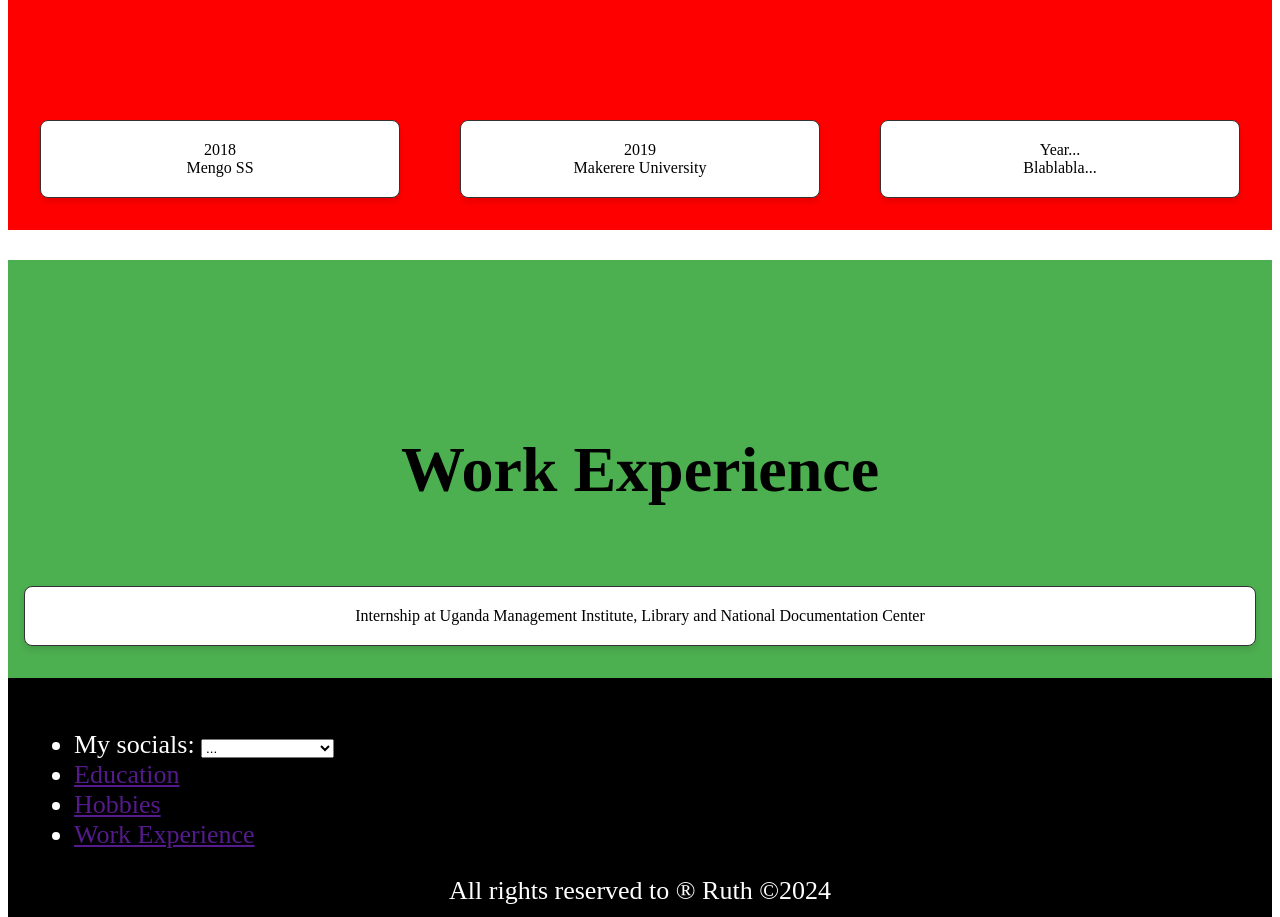
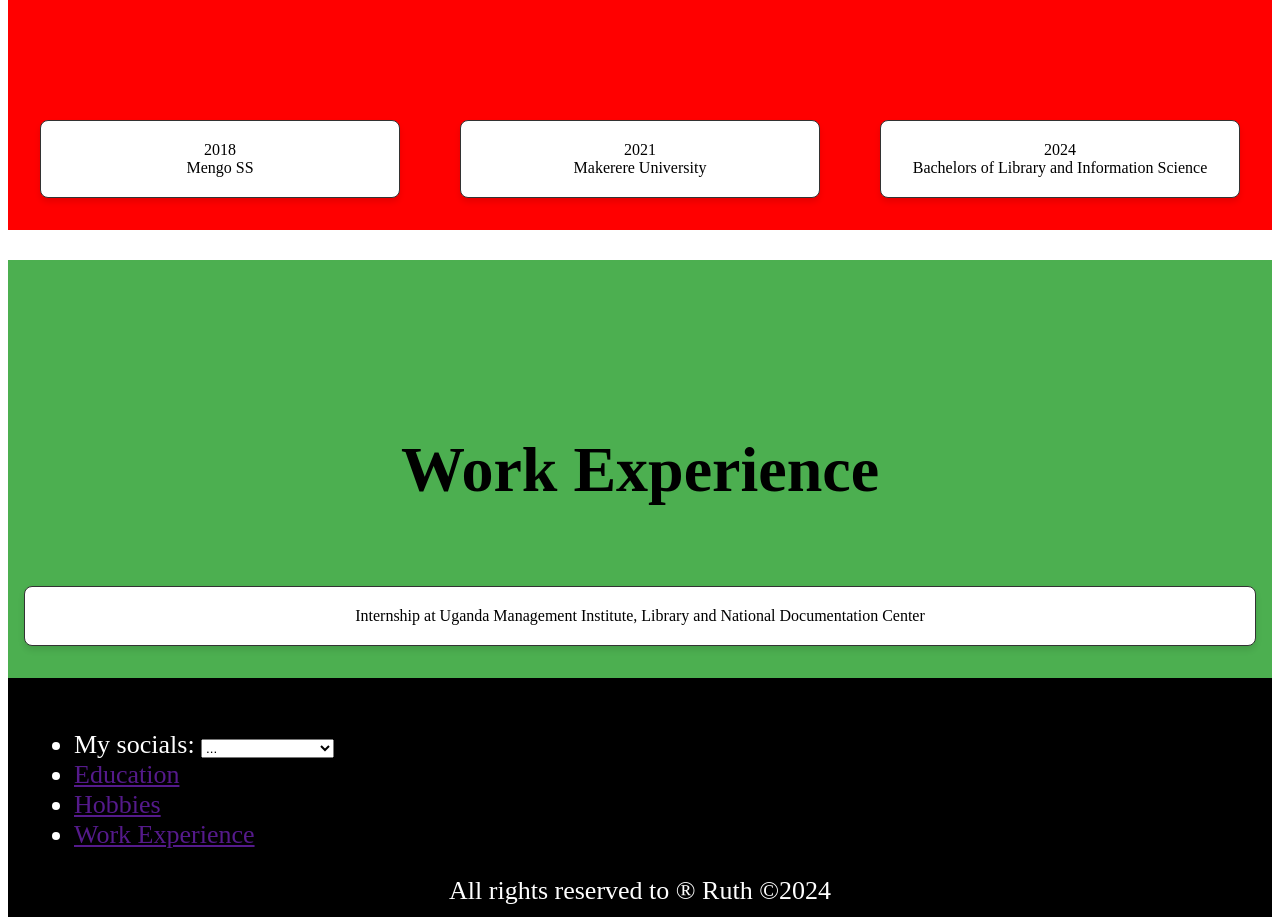
Before and after one commit to Ruth-Nuwahereza/Profile, a plain HTML site: page index.html in a window 1280 px wide. Shown: the part 920-1837 px from the top of the page. Drawn offline with Linux system fonts and the light colour scheme.

Commit message:
Update index.html
Initial updates

```diff
--- a/index.html
+++ b/index.html
@@ -216,8 +216,8 @@ footer p {
 
 <div class="grid">
                 <div class="card">2018<br>Mengo SS</div>
-                <div class="card">2019<br>Makerere University</div>
-                <div class="card">Year...<br>Blablabla...</div>
+                <div class="card">2021<br>Makerere University</div>
+                <div class="card">2024<br>Bachelors of Library and Information Science</div>
             </div>
 </section>
 
```
